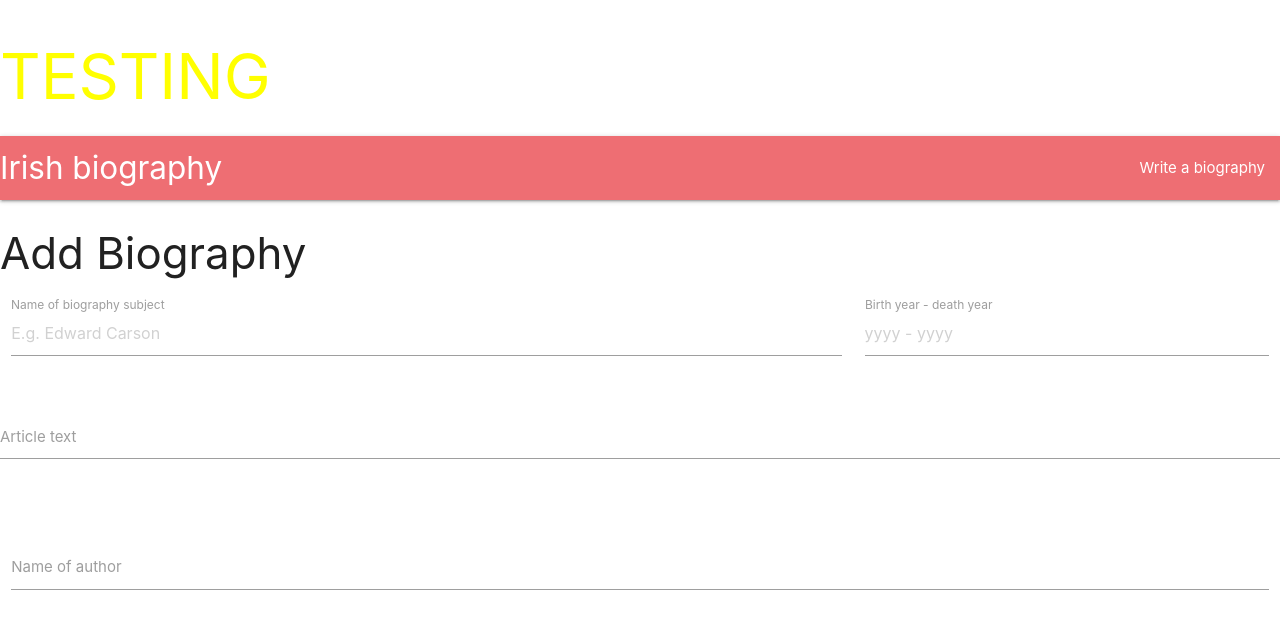
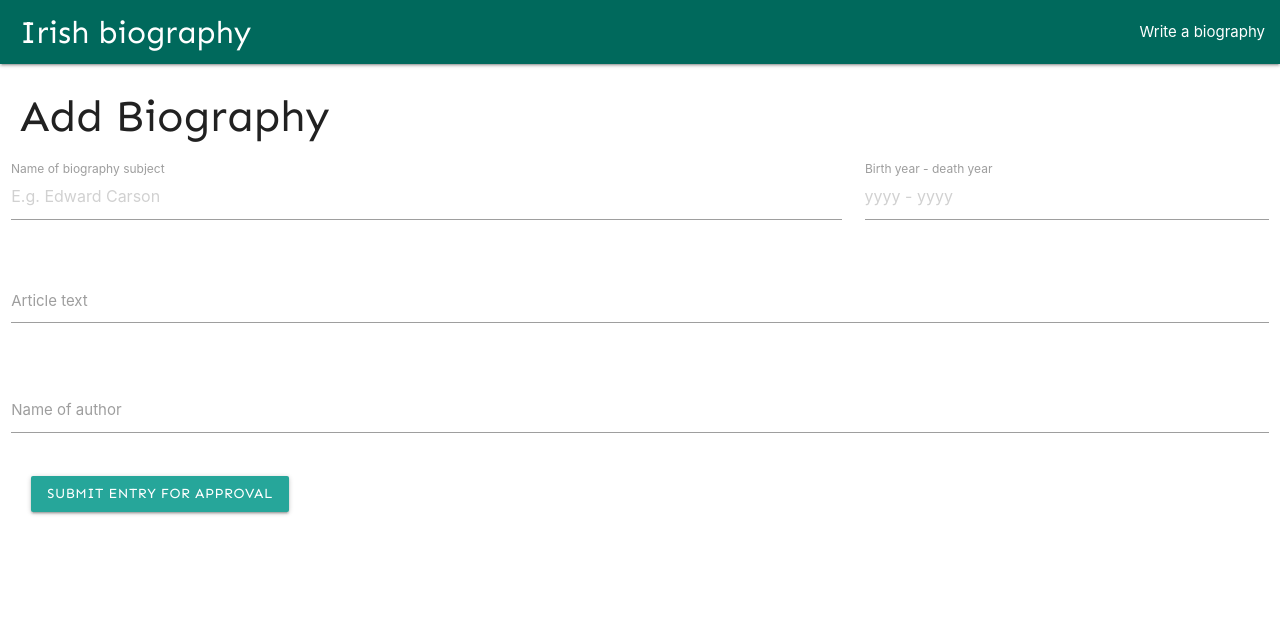
Before and after one commit to cc1005/third_milestone_project, a Flask app: page /add_post in a window 1280 px wide. Shown: the top 632 px of the page. Run offline with Flask 2, Linux system fonts and the light colour scheme; some libraries are stand-ins or nearby versions.

Commit message:
Form submission linked up to Atlas MongoDB and styling improved to enhance user experience.

```diff
--- a/app.py
+++ b/app.py
@@ -23,6 +23,12 @@ def get_posts():
 def add_post():
     return render_template('addpost.html')
 
+@app.route('/insert_post', methods=['POST'])
+def insert_post():
+    posts = mongo.db.userPosts
+    posts.insert_one(request.form.to_dict())
+    return redirect(url_for('get_posts'))
+
 if __name__ == '__main__':
     app.run(host=os.environ.get('IP'),
         port=int(os.environ.get('PORT')),
--- a/static/style.css
+++ b/static/style.css
@@ -1,3 +1,21 @@
+/* testing connectivity */
+
 .test{
     color: yellow;
 }
+
+/* font collection */
+
+.custom-headings {
+    font-family: 'Sen', sans-serif;
+}
+
+.article-body {
+    font-family: 'Fira Sans', sans-serif;
+}
+
+/* Had a slight problem with some elements hugging the left margin. Developed a small amount of custom css to solve this problem */
+
+.left-margin-clearance {
+    padding-left: 20px;
+}
--- a/templates/addpost.html
+++ b/templates/addpost.html
@@ -1,10 +1,10 @@
 {% extends "base.html" %}
 {% block content %}
 
-<h3>Add Biography</h3>
+<h3 class="custom-headings left-margin-clearance">Add Biography</h3>
 
 <div class="row">
-	<form class="col s12">
+	<form action="{{url_for('insert_post')}}" method="POST" class="col s12">
 		<div class="row">
 			<div class="input-field col s8">
 				<input placeholder="E.g. Edward Carson" id="title" type="text" class="validate" name="title">
@@ -16,22 +16,22 @@
 			</div>
 		</div>
 		<div class="row">
-			<form class="col s12">
-				<div class="row">
-					<div class="input-field col s12">
-						<textarea id="article" class="materialize-textarea" name="article"></textarea>
-						<label for="textarea1">Article text</label>
-					</div>
-				</div>
-			</form>
+			<div class="input-field col s12">
+				<textarea id="article" class="materialize-textarea" name="article"></textarea>
+				<label for="textarea1">Article text</label>
+			</div>
 		</div>
 		<div class="row">
 			<div class="input-field col s12">
-				<input id="author" type="email" class="validate" name="author">
+				<input id="author" type="text" class="validate" name="author">
 				<label for="author">Name of author</label>
 			</div>
+		</div>
+		<div class="left-margin-clearance">
+			<button class="waves-effect waves-light btn custom-headings" type="submit" name="submit">Submit entry for approval</button>
 		</div>
 	</form>
 </div>
 
+
 {% endblock %}
--- a/templates/base.html
+++ b/templates/base.html
@@ -4,18 +4,18 @@
 <head>
 	<link href="https://fonts.googleapis.com/icon?family=Material+Icons" rel="stylesheet">
 	<link rel="stylesheet" href="https://cdnjs.cloudflare.com/ajax/libs/materialize/1.0.0/css/materialize.min.css">
-    <link rel="stylesheet" href="{{ url_for('static', filename='style.css') }}">
+	<link rel="stylesheet" href="{{ url_for('static', filename='style.css') }}">
+	<link href="https://fonts.googleapis.com/css?family=Fira+Sans|Sen&display=swap" rel="stylesheet">
+
 
 </head>
 
 <body>
 
-<h1 class="test">TESTING</h1>
-
 	<nav>
-		<div class="nav-wrapper">
-			<a href="/" class="left brand-logo">Irish biography</a>
-			<ul id="nav-mobile" class="right hide-on-med-and-down">
+		<div class="nav-wrapper teal darken-3 left-margin-clearance">
+			<a href="/" class="left brand-logo custom-headings">Irish biography</a>
+			<ul id="nav-mobile" class="right">
 				<li><a href="/add_post">Write a biography</a></li>
 			</ul>
 		</div>
--- a/templates/posts.html
+++ b/templates/posts.html
@@ -3,9 +3,10 @@
 
 <ul class="collapsible">
 	{% for post in posts %}
+    {% if post.approved == true %}
 	<li>
-		<div class="collapsible-header"><i class="material-icons">person</i>{{post.title}} <br/> {{post.dates}} <i class="material-icons">expand_more</i></div>
-		<div class="collapsible-body"><span>{{post.article}}</span></div>
+		<div class="collapsible-header custom-headings"><i class="material-icons">person</i>{{post.title}} <br/> {{post.dates}} <i class="material-icons">expand_more</i></div>
+		<div class="collapsible-body article-body"><span>{{post.article}}</span></div>
 	</li>
 	{% endfor %}
 
```
